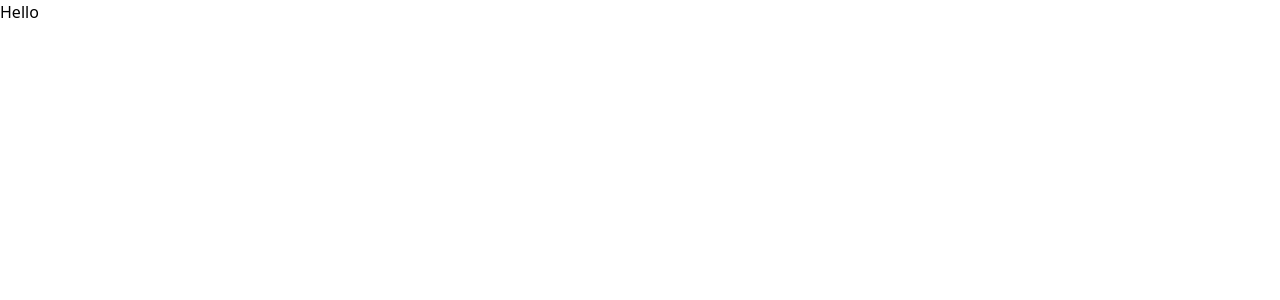
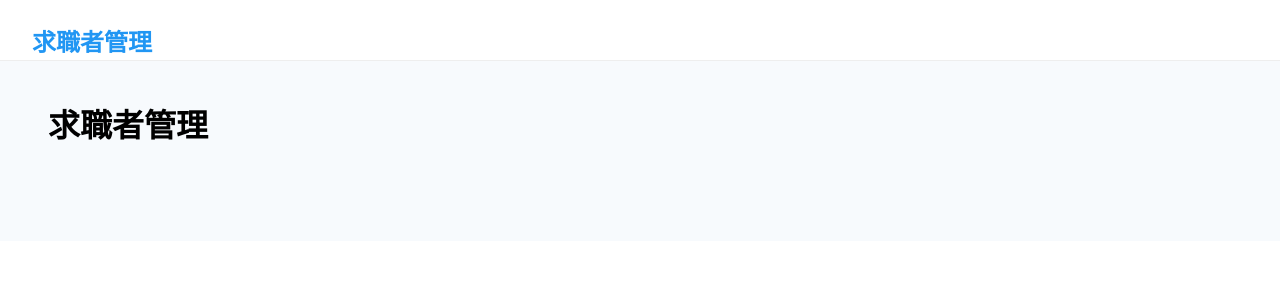
Before and after one commit to rinrin0217/resume-management-app, a Next.js app: page / in a window 1280 px wide. Shown: the top 300 px of the page. Built offline with nearby package versions, Linux system fonts and the light colour scheme.

Commit message:
タスク1

```diff
--- a/src/app/page.tsx
+++ b/src/app/page.tsx
@@ -1,7 +1,11 @@
+import Header from "../components/Header";
+import Section from "../components/Section";
+
 export default function Page() {
   return (
     <>
-      <h1>Hello</h1>
+      <Header />
+      <Section />
     </>
   );
 }
--- /dev/null
+++ b/src/components/Header.tsx
@@ -0,0 +1,23 @@
+import React from "react";
+
+const Header: React.FC = () => (
+  <header
+    style={{
+      padding: "24px 0 0 32px",
+      borderBottom: "1px solid #eee",
+      background: "#fff",
+    }}
+  >
+    <span
+      style={{
+        color: "#2196f3",
+        fontWeight: "bold",
+        fontSize: "1.5rem",
+      }}
+    >
+      求職者管理
+    </span>
+  </header>
+);
+
+export default Header;
--- /dev/null
+++ b/src/components/Section.tsx
@@ -0,0 +1,26 @@
+import React from "react";
+
+const ApplicantMainTitle: React.FC = () => (
+  <section
+    style={{
+      background: "#f7fafd",
+      padding: "40px 0 24px 0",
+      minHeight: "180px",
+    }}
+  >
+    <div style={{ marginLeft: "48px" }}>
+      <h1
+        style={{
+          fontSize: "2rem",
+          fontWeight: "bold",
+          margin: 0,
+          marginBottom: "16px",
+        }}
+      >
+        求職者管理
+      </h1>
+    </div>
+  </section>
+);
+
+export default ApplicantMainTitle;
```
